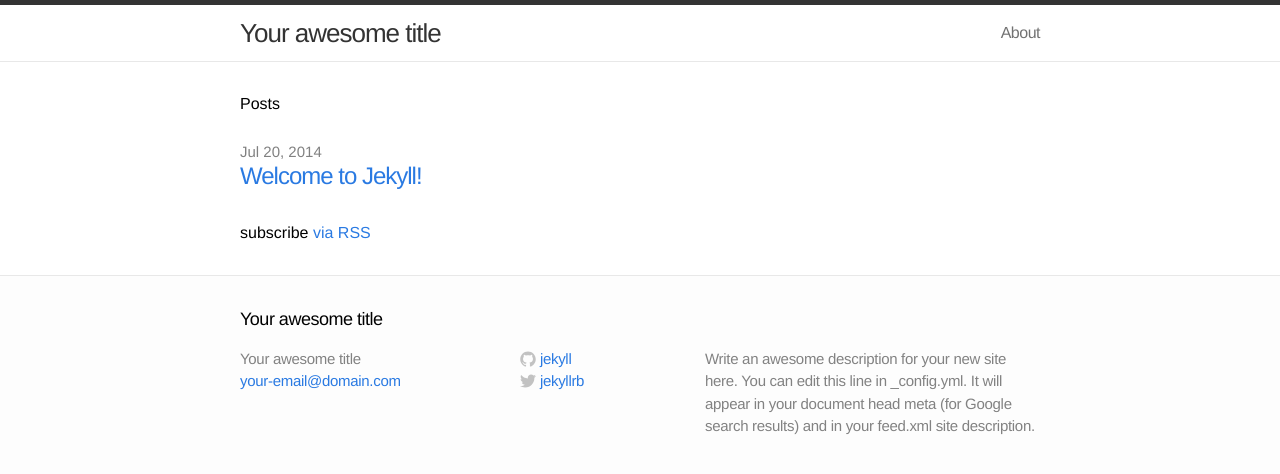
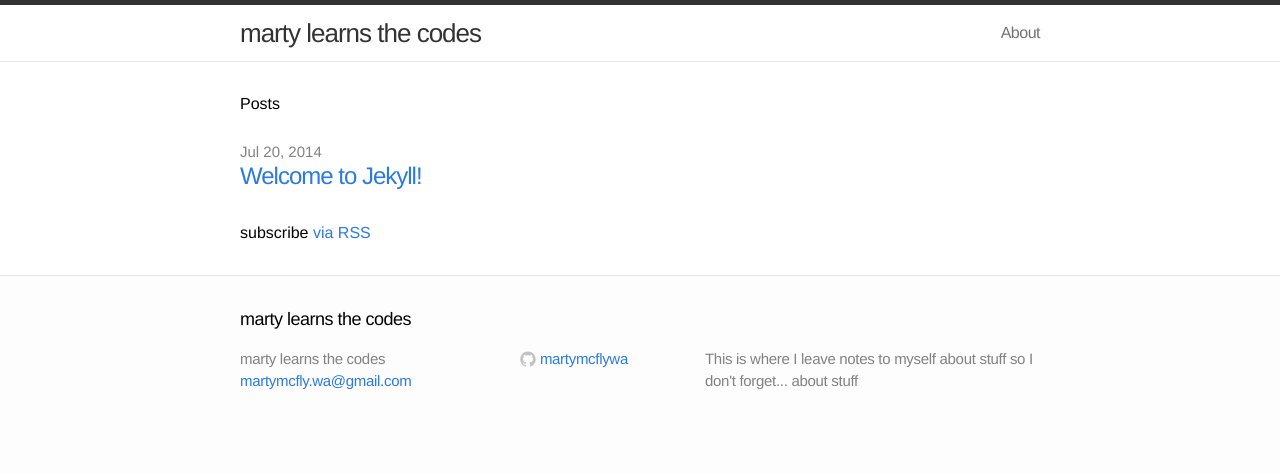
Before and after one commit to martymcflywa/martymcflywa.github.io, a Jekyll site: the page built from index.html, in a window 1280 px wide. Shown: the top 474 px of the page. Built offline with Jekyll 4.4.1, drawn with Linux system fonts in a browser that asks for light colours.

Commit message:
customised config

```diff
--- a/_config.yml
+++ b/_config.yml
@@ -1,11 +1,11 @@
 # Site settings
-title: Your awesome title
-email: your-email@domain.com
-description: "Write an awesome description for your new site here. You can edit this line in _config.yml. It will appear in your document head meta (for Google search results) and in your feed.xml site description."
+title: marty learns the codes
+email: martymcfly.wa@gmail.com
+description: "This is where I leave notes to myself about stuff so I don't forget... about stuff"
 baseurl: ""
-url: "http://yourdomain.com"
-twitter_username: jekyllrb
-github_username:  jekyll
+url: "http://martymcflywa@github.io"
+# twitter_username: jekyllrb
+github_username:  martymcflywa
 
 # Build settings
 markdown: kramdown
```
